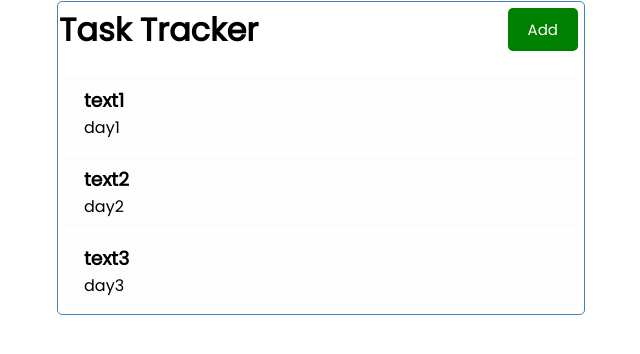
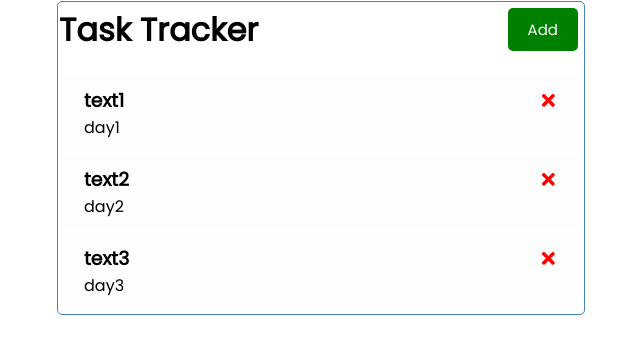
Before and after one commit to sumedhsalvi/task-tracker, a React (Create React App) app: page / in a window 1280 px wide. Shown: the top 354 px of the page, without its empty margins (319-959 px from the left). Built offline with nearby package versions, Linux system fonts and the light colour scheme.

Commit message:
Icons with react icons

```diff
--- a/package.json
+++ b/package.json
@@ -8,6 +8,7 @@
     "@testing-library/user-event": "^13.5.0",
     "react": "^18.2.0",
     "react-dom": "^18.2.0",
+    "react-icons": "^4.4.0",
     "react-scripts": "5.0.1",
     "web-vitals": "^2.1.4"
   },
--- a/src/components/Task.js
+++ b/src/components/Task.js
@@ -1,7 +1,12 @@
+import { FaTimes } from "react-icons/fa";
+
 const Task = ({ task }) => {
   return (
     <div className="task">
-      <h3>{task.text}</h3>
+      <h3>
+        {task.text}
+        <FaTimes style={{ color: "red", cursor: "pointer" }} />
+      </h3>
       <p>{task.day}</p>
     </div>
   );
```
Also changed, not shown: 1 other file (tests, documents, lock files or other folders).
